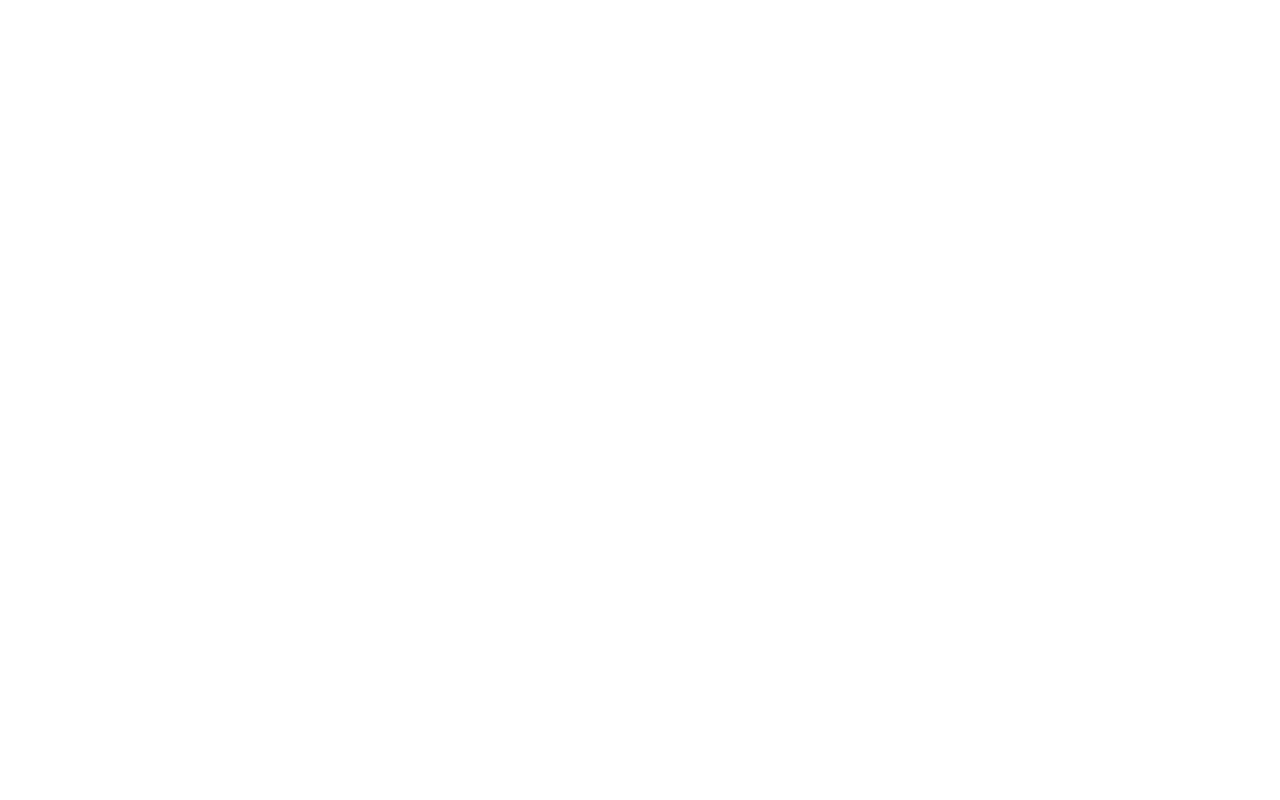
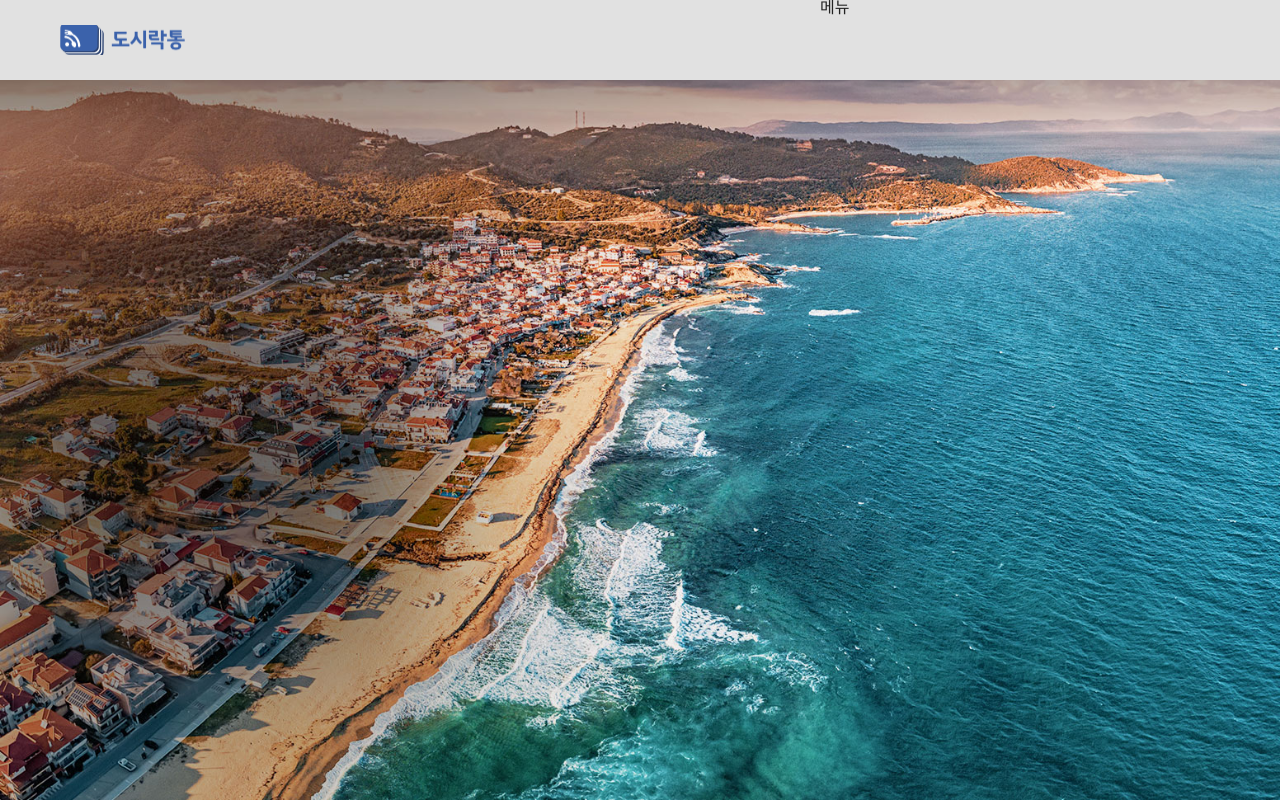
Before and after one commit to haglass/dosiraktong, a plain HTML site: page index.html in a window 1280 px wide. Drawn offline with Linux system fonts and the light colour scheme; a web font is replaced by a local one.

Commit message:
header작업중

```diff
--- a/css/style.css
+++ b/css/style.css
@@ -41,8 +41,81 @@ body {
   width: 100%;
   clear: both;
 }
+.inner {
+  display: block;
+  width: 100%;
+  max-width: 1420px;
+  margin: 0 auto;
+}
 /* 레이아웃 */
 .wrap {
   position: relative;
   display: block;
 }
+/* 상단 */
+.header {
+  position: fixed;
+  left: 0;
+  top: 0;
+  display: flex;
+  justify-content: space-between;
+  align-items: center;
+  padding: 0 60px;
+  width: 100%;
+  height: 100px;
+  background: rgba(225, 225, 225, 0);
+  z-index: 9999;
+  border-bottom: 1px solid rgba(225, 225, 225, 0.3);
+  transition: all 0.5s;
+}
+.logo {
+  position: relative;
+  width: 125px;
+  height: 30px;
+  background: url("../images/logo_white.png") no-repeat center;
+  background-size: cover;
+  transition: all 0.5s;
+}
+/* 스크롤 적용 샘플 */
+.header:hover {
+  height: 80px;
+  background: rgba(225, 225, 225, 1);
+}
+.header:hover .logo {
+  background: url("../images/logo.png") no-repeat center;
+  background-size: cover;
+}
+.nav {
+  display: block;
+  width: 400px;
+  height: 80px;
+}
+/* 비주얼 */
+.visual {
+  position: relative;
+  display: block;
+  width: 100%;
+  height: 100vh;
+  background: url("../images/main_visual_3.jpg") no-repeat center;
+  background-size: cover;
+}
+/* 서비스 */
+.service {
+  position: relative;
+  display: block;
+}
+/* 소개 */
+.about {
+  position: relative;
+  display: block;
+}
+/* 비즈니스 */
+.business {
+  position: relative;
+  display: block;
+}
+/* 하단 */
+.footer {
+  position: relative;
+  display: block;
+}
--- a/index.html
+++ b/index.html
@@ -67,5 +67,30 @@
     <link rel="stylesheet" href="css/style.css" />
     <script src="js/script.js"></script>
   </head>
-  <body></body>
+  <body>
+    <div class="wrap">
+      <!-- 상단 -->
+      <header class="header">
+        <a href="index.html" class="logo">
+        </a>
+        <nav class="nav">메뉴</nav>
+      </header>
+      <!-- 비주얼 -->
+      <section class="visual"></section>
+      <!-- 서비스 -->
+      <section class="service">
+        <div class="inner"></div>
+      </section>
+      <!-- 소개 -->
+      <section class="about">
+        <div class="inner"></div>
+      </section>
+      <!-- 비즈니스 -->
+      <section class="business"></section>
+      <!-- 상단 -->
+      <header class="footer">
+        <div class="inner"></div>
+      </header>
+    </div>
+  </body>
 </html>
```
